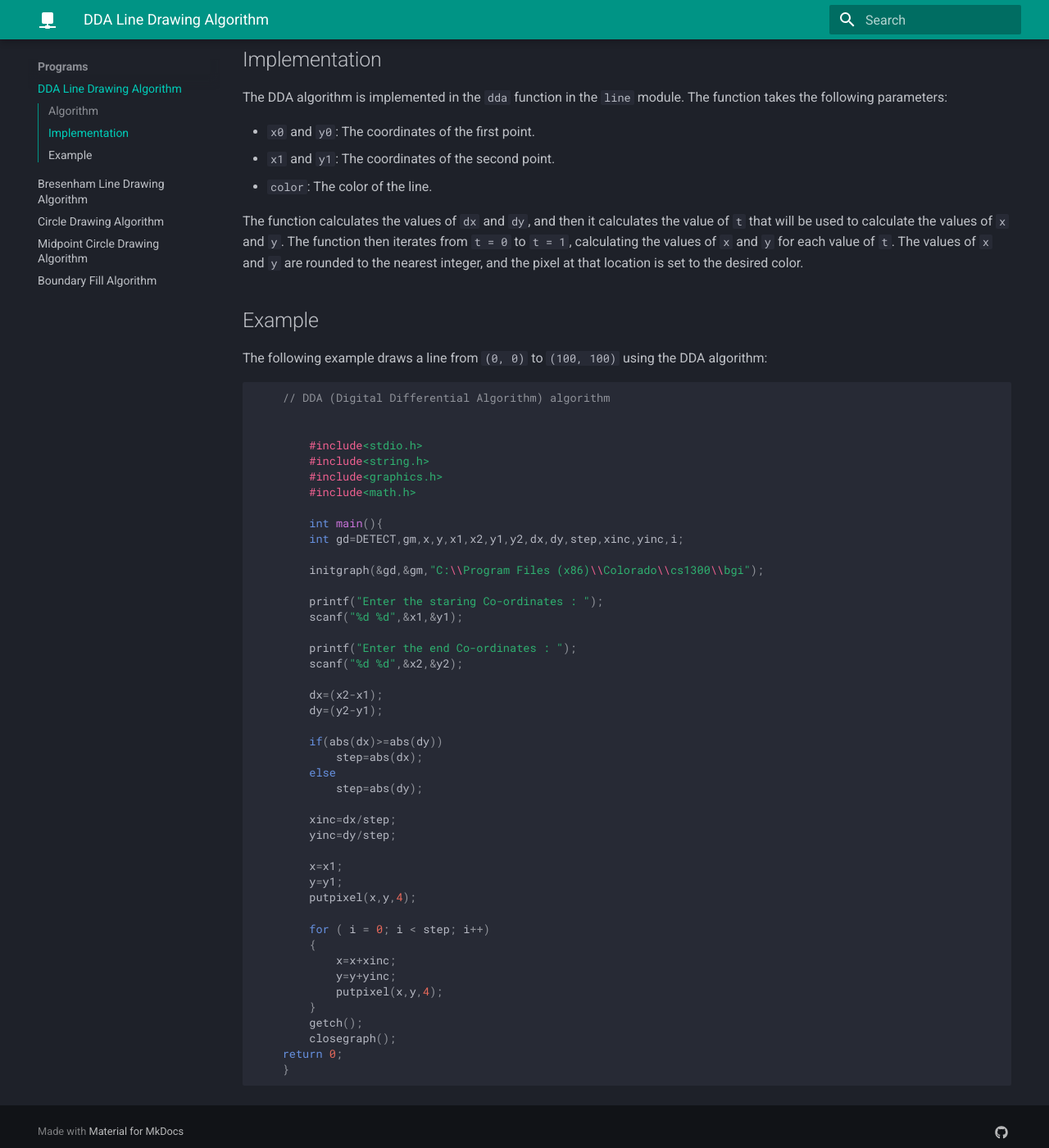
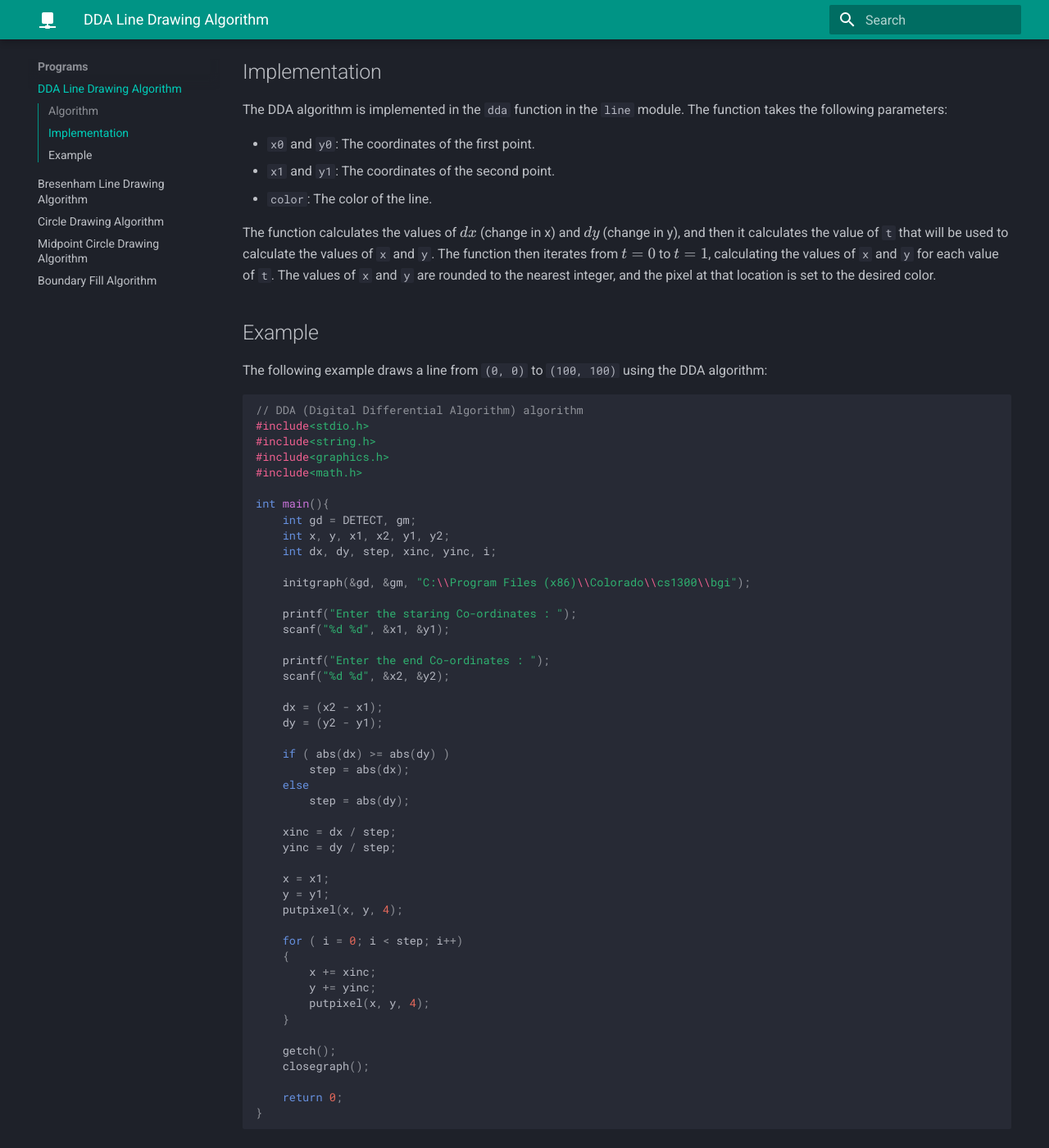
Before and after one commit to Sinix-Codes/Computer-Graphics, an MkDocs documentation site: the page built from docs/Programs/dda.md, in a window 1280 px wide and 1400 px high, scrolled down 585 px. Shown: the whole window at 82% size. Built offline with MkDocs 1.6.1 and Material for MkDocs 9.7.7, drawn with Linux system fonts in a browser that asks for light colours.

Commit message:
Use MathJax for equations

````diff
--- a/docs/Programs/dda.md
+++ b/docs/Programs/dda.md
@@ -6,15 +6,15 @@
 
 The DDA algorithm is very simple. It is based on the following formula:
 
-```math
+$$
 x = x_0 + t \cdot \Delta x
-```
+$$
 
-```math
+$$
 y = y_0 + t \cdot \Delta y
-```
+$$
 
-where `t` is a parameter that varies from 0 to 1. The values of `x` and `y` are calculated for each value of `t`. The values of `x` and `y` are rounded to the nearest integer, and the pixel at that location is set to the desired color.
+where $t$ is a parameter that varies from 0 to 1. The values of $x$ and $y$ are calculated for each value of $t$. The values of $x$ and $y$ are rounded to the nearest integer, and the pixel at that location is set to the desired color.
 
 ## Implementation
 
@@ -24,55 +24,57 @@
 * `x1` and `y1`: The coordinates of the second point.
 * `color`: The color of the line.
 
-The function calculates the values of `dx` and `dy`, and then it calculates the value of `t` that will be used to calculate the values of `x` and `y`. The function then iterates from `t = 0` to `t = 1`, calculating the values of `x` and `y` for each value of `t`. The values of `x` and `y` are rounded to the nearest integer, and the pixel at that location is set to the desired color.
+The function calculates the values of $dx$ (change in x) and $dy$ (change in y), and then it calculates the value of `t` that will be used to calculate the values of `x` and `y`. The function then iterates from $t = 0$ to $t = 1$, calculating the values of `x` and `y` for each value of `t`. The values of `x` and `y` are rounded to the nearest integer, and the pixel at that location is set to the desired color.
 
 ## Example
 
 The following example draws a line from `(0, 0)` to `(100, 100)` using the DDA algorithm:
 
 ```c
-    // DDA (Digital Differential Algorithm) algorithm
+// DDA (Digital Differential Algorithm) algorithm
+#include<stdio.h>
+#include<string.h>
+#include<graphics.h>
+#include<math.h>
 
+int main(){
+    int gd = DETECT, gm;
+    int x, y, x1, x2, y1, y2;
+    int dx, dy, step, xinc, yinc, i;
 
-        #include<stdio.h>
-        #include<string.h>
-        #include<graphics.h>
-        #include<math.h>
+    initgraph(&gd, &gm, "C:\\Program Files (x86)\\Colorado\\cs1300\\bgi");
 
-        int main(){
-        int gd=DETECT,gm,x,y,x1,x2,y1,y2,dx,dy,step,xinc,yinc,i;
+    printf("Enter the staring Co-ordinates : ");
+    scanf("%d %d", &x1, &y1);
 
-        initgraph(&gd,&gm,"C:\\Program Files (x86)\\Colorado\\cs1300\\bgi");
+    printf("Enter the end Co-ordinates : ");
+    scanf("%d %d", &x2, &y2);
 
-        printf("Enter the staring Co-ordinates : ");
-        scanf("%d %d",&x1,&y1);
+    dx = (x2 - x1);
+    dy = (y2 - y1);
 
-        printf("Enter the end Co-ordinates : ");
-        scanf("%d %d",&x2,&y2);
+    if ( abs(dx) >= abs(dy) )
+        step = abs(dx);
+    else
+        step = abs(dy);
 
-        dx=(x2-x1);
-        dy=(y2-y1);
+    xinc = dx / step;
+    yinc = dy / step;
 
-        if(abs(dx)>=abs(dy))
-            step=abs(dx);
-        else
-            step=abs(dy);
+    x = x1;
+    y = y1;
+    putpixel(x, y, 4);
 
-        xinc=dx/step;
-        yinc=dy/step;
+    for ( i = 0; i < step; i++)
+    {
+        x += xinc;
+        y += yinc;
+        putpixel(x, y, 4);
+    }
 
-        x=x1;
-        y=y1;
-        putpixel(x,y,4);
+    getch();
+    closegraph();
 
-        for ( i = 0; i < step; i++)
-        {
-            x=x+xinc;
-            y=y+yinc;
-            putpixel(x,y,4);
-        }
-        getch();
-        closegraph();
     return 0;
-    }
+}
 ```
--- /dev/null
+++ b/docs/javascripts/mathjax.js
@@ -0,0 +1,18 @@
+window.MathJax = {
+  tex: {
+    inlineMath: [["\\(", "\\)"]],
+    displayMath: [["\\[", "\\]"]],
+    processEscapes: true,
+    processEnvironments: true
+  },
+  options: {
+    ignoreHtmlClass: ".*|",
+    processHtmlClass: "arithmatex"
+  }
+};
+
+document$.subscribe(() => {
+
+
+  MathJax.typesetPromise()
+})
--- a/mkdocs.yml
+++ b/mkdocs.yml
@@ -52,3 +52,10 @@
       emoji_generator: !!python/name:materialx.emoji.to_svg
   - pymdownx.tasklist:
       custom_checkbox: true
+  - pymdownx.arithmatex:
+      generic: true
+
+extra_javascript:
+  - javascripts/mathjax.js
+  - https://polyfill.io/v3/polyfill.min.js?features=es6
+  - https://cdn.jsdelivr.net/npm/mathjax@3/es5/tex-mml-chtml.js
````
